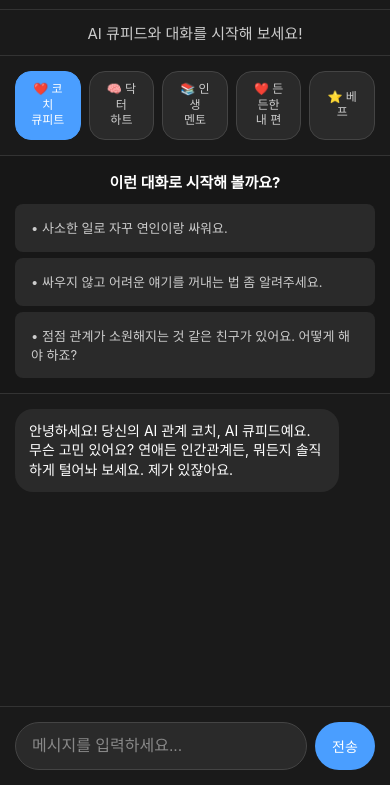
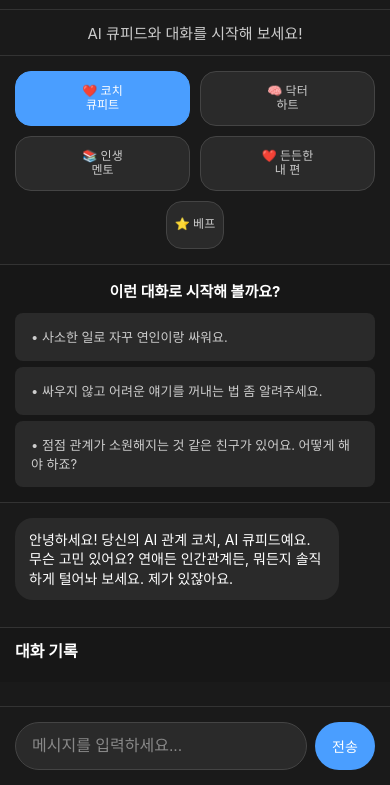
Before and after one commit to yoonajung/your-ai-cupid, a plain HTML site: page frontend/index.html in a window 390 px wide. Shown: the part 59-844 px from the top of the page. Drawn offline with Linux system fonts and the light colour scheme.

Commit message:
모바일 페르소나 버튼 Grid 레이아웃 적용

```diff
--- a/frontend/index.html
+++ b/frontend/index.html
@@ -175,24 +175,6 @@ body {
     max-height: none;
 }
 
-/* 모바일 전체 스크롤 완전 해결 */
-@media (max-width: 768px) {
-    body {
-        height: auto;
-        overflow-y: auto;
-    }
-
-    .main-content {
-        height: auto;
-    }
-
-    .chat-container {
-        overflow-y: visible;
-        max-height: none;
-        height: auto;
-    }
-}
-
 .message {
     margin-bottom: 15px;
     max-width: 80%;
@@ -281,9 +263,11 @@ body {
 
 /* 모바일 디바이스용 반응형 디자인 */
 @media (max-width: 768px) {
+
     body {
         flex-direction: column;
-        height: 100vh;
+        height: auto;
+        overflow-y: auto;
     }
 
     .sidebar {
@@ -309,6 +293,7 @@ body {
         order: 1;
         flex: 1;
         min-height: 0;
+        height: auto;
     }
 
     .header {
@@ -331,17 +316,25 @@ body {
 
    .persona-buttons {
     padding: 15px;
-        justify-content: flex-start;
-        gap: 8px;
+    display: grid;
+    grid-template-columns: repeat(2, 1fr);
+    gap: 10px;
 }
 
 .persona-btn {
-        padding: 10px 14px;
+    padding: 12px 8px;
     font-size: 12px;
     border-radius: 16px;
-        min-width: auto;
-        flex: 1;
-        min-height: 44px;
+    min-height: 48px;
+    text-align: center;
+    line-height: 1.2;
+}
+
+/* 5번째 버튼(베프) 중앙 배치 */
+.persona-btn:nth-child(5) {
+    grid-column: 1 / -1;
+    justify-self: center;
+    max-width: calc(50% - 5px);
 }
 
     .example-questions {
@@ -364,6 +357,8 @@ body {
         padding: 15px;
         flex: 1;
         min-height: 0;
+        overflow-y: visible;
+        max-height: none;
     }
 
     .message {
```
Lines whose indentation alone changed are shown as unchanged.
